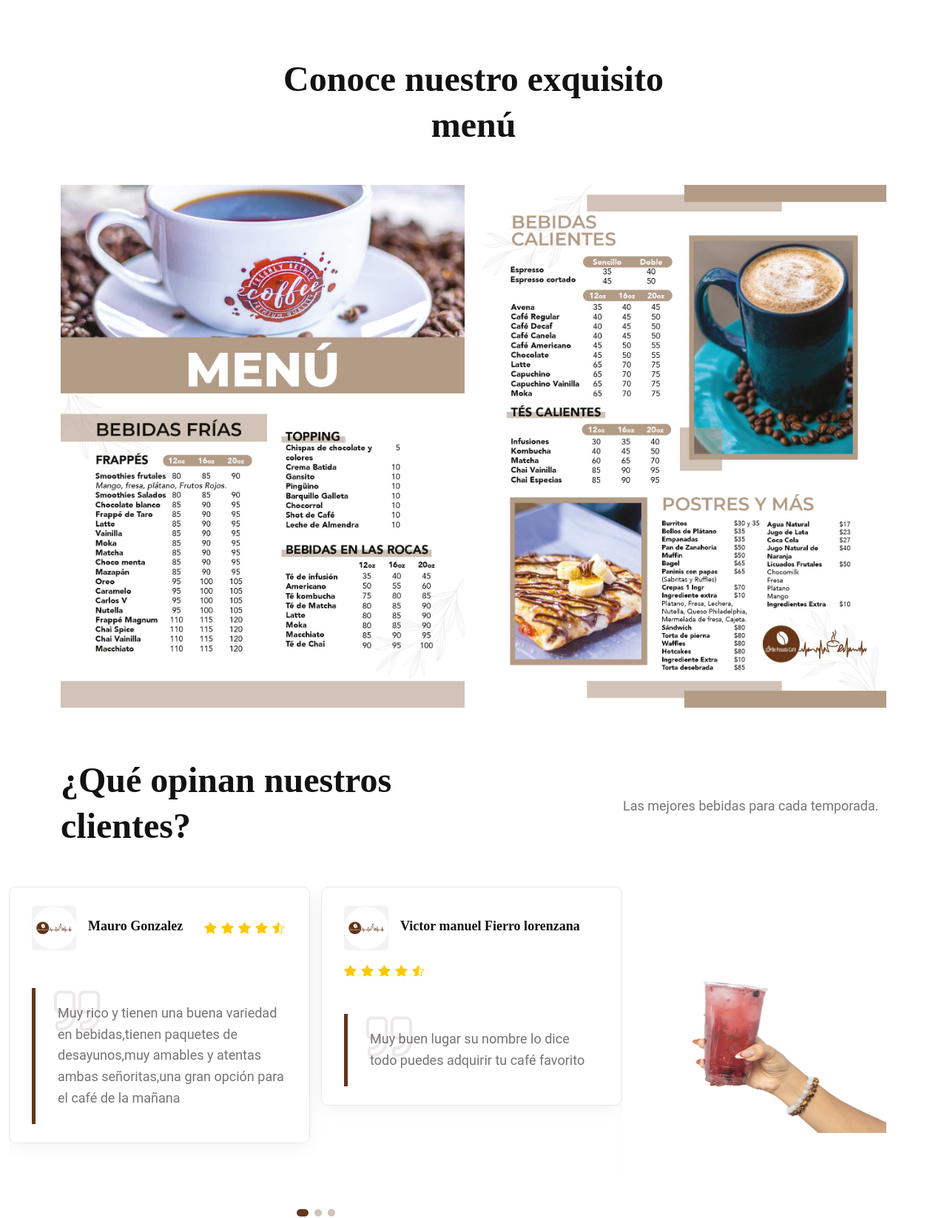
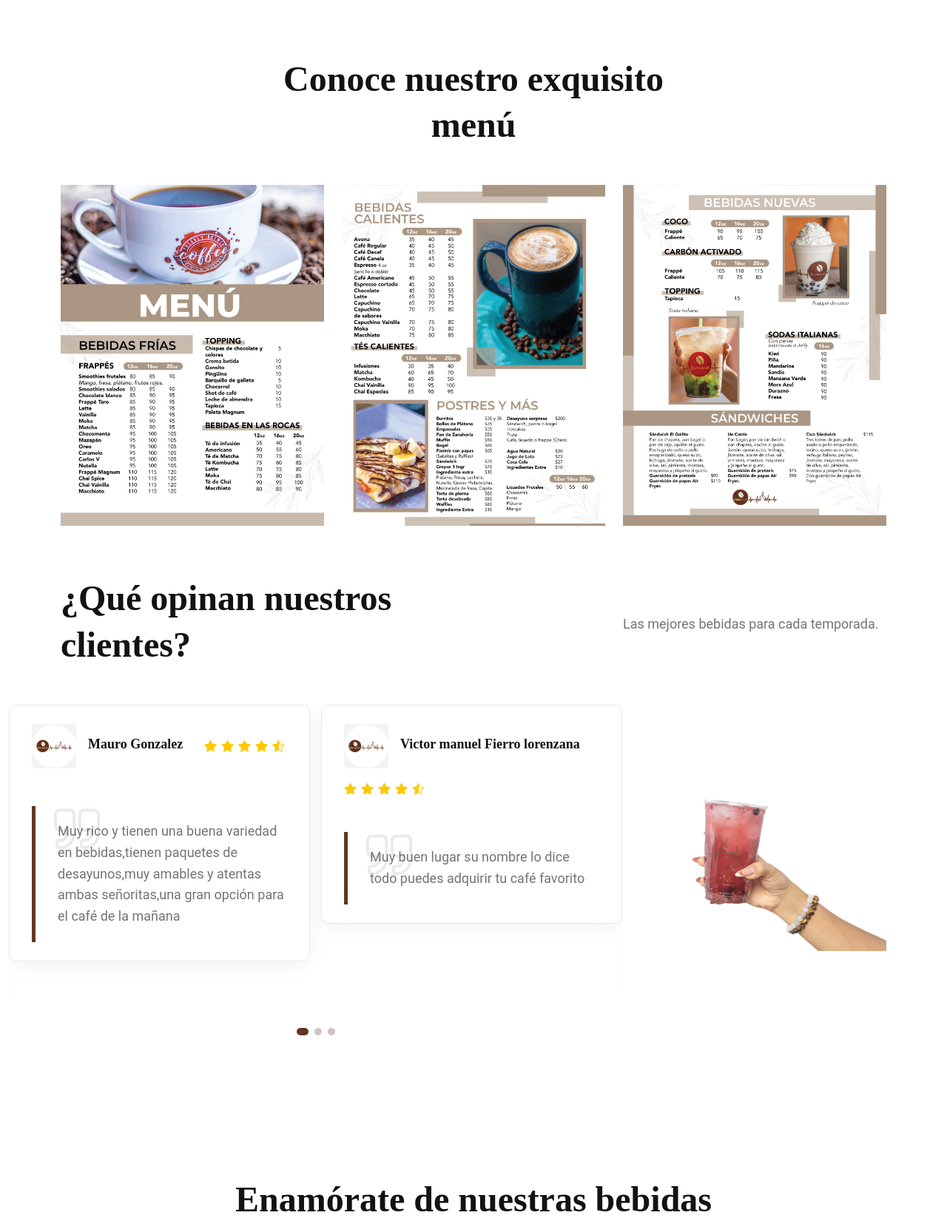
Before and after one commit to Ivonnemtz96/depasadacafe, a PHP site: page /index.php in a window 1280 px wide. Shown: the part 1541-3188 px from the top of the page at 74% size. Run offline with PHP 8.4, Linux system fonts and the light colour scheme; data that the repository does not hold is empty; some libraries are stand-ins or nearby versions.

Commit message:
Cambio menú

```diff
--- a/modules/index.php
+++ b/modules/index.php
@@ -148,11 +148,14 @@
                 <div class="tab-content" data-aos="fade-up">
                     <div class="tab-pane slide show active" id="tab1">
                         <div class="row justify-content-center">
-                            <div class="col-sm-12 col-md-6 col-lg-6 item" data-aos="fade-up">
-                                <img src="/assets/images/menu.jpg" alt="">
+                            <div class="col-sm-12 col-md-4 col-lg-4 item" data-aos="fade-up">
+                                <img src="/assets/images/01.jpg" alt="">
                             </div>
-                            <div class="col-sm-12 col-md-6 col-lg-6 item" data-aos="fade-up">
-                                <img src="/assets/images/menu2.jpg" alt="">
+                            <div class="col-sm-12 col-md-4 col-lg-4 item" data-aos="fade-up">
+                                <img src="/assets/images/02.jpg" alt="">
+                            </div>
+                            <div class="col-sm-12 col-md-4 col-lg-4 item" data-aos="fade-up">
+                                <img src="/assets/images/3.jpg" alt="">
                             </div>
                         </div>
                     </div>
```
Also changed, not shown: assets/images/01.jpg (added), assets/images/02.jpg (added), assets/images/3.jpg (added).
